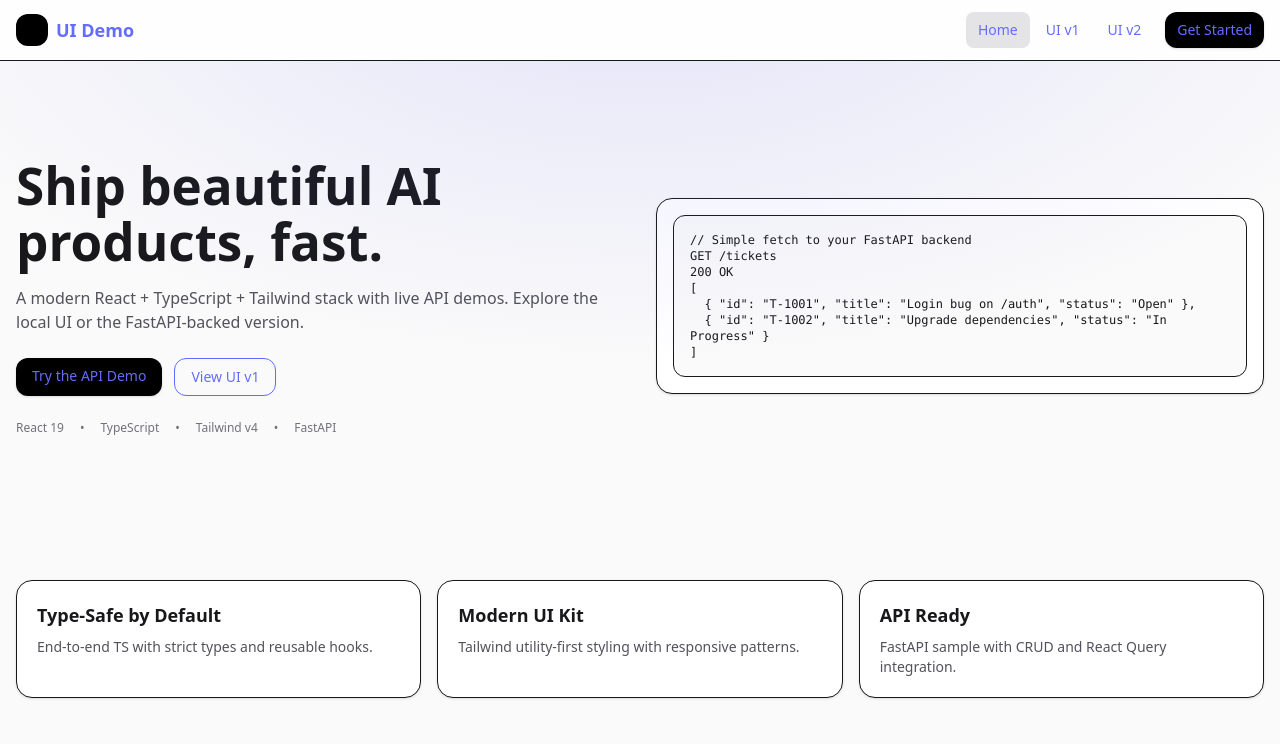
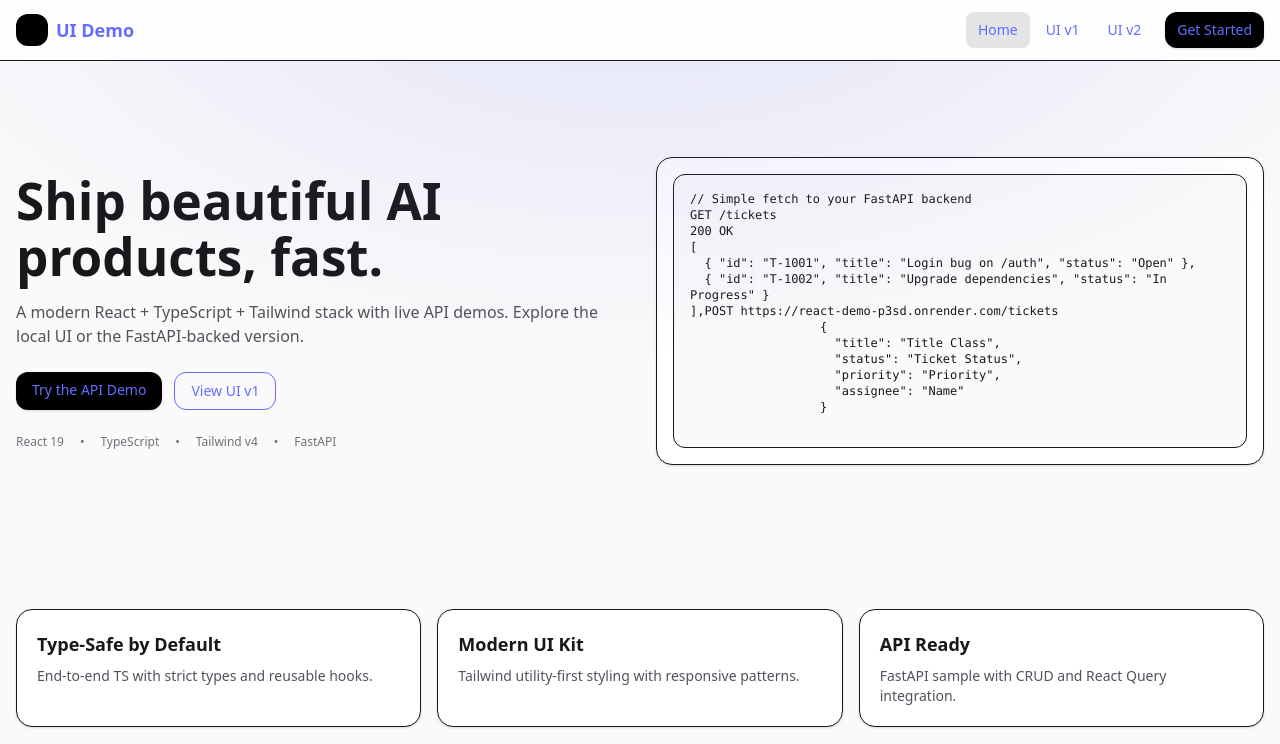
Before and after one commit to crewgamble/react-demo, a React (Vite) app: page / in a window 1280 px wide. Shown: the top 744 px of the page. Built offline with nearby package versions, Linux system fonts and the light colour scheme; no server answers.

Commit message:
Fix formatting issues in Landing.tsx

```diff
--- a/src/pages/Landing.tsx
+++ b/src/pages/Landing.tsx
@@ -96,7 +96,15 @@ export default function Landing() {
 [
   { "id": "T-1001", "title": "Login bug on /auth", "status": "Open" },
   { "id": "T-1002", "title": "Upgrade dependencies", "status": "In Progress" }
-]`}
+]`},
+                {`POST https://react-demo-p3sd.onrender.com/tickets
+                  {
+                    "title": "Title Class",
+                    "status": "Ticket Status",
+                    "priority": "Priority",
+                    "assignee": "Name"
+                  }
+                `}
               </pre>
             </div>
           </div>
```
